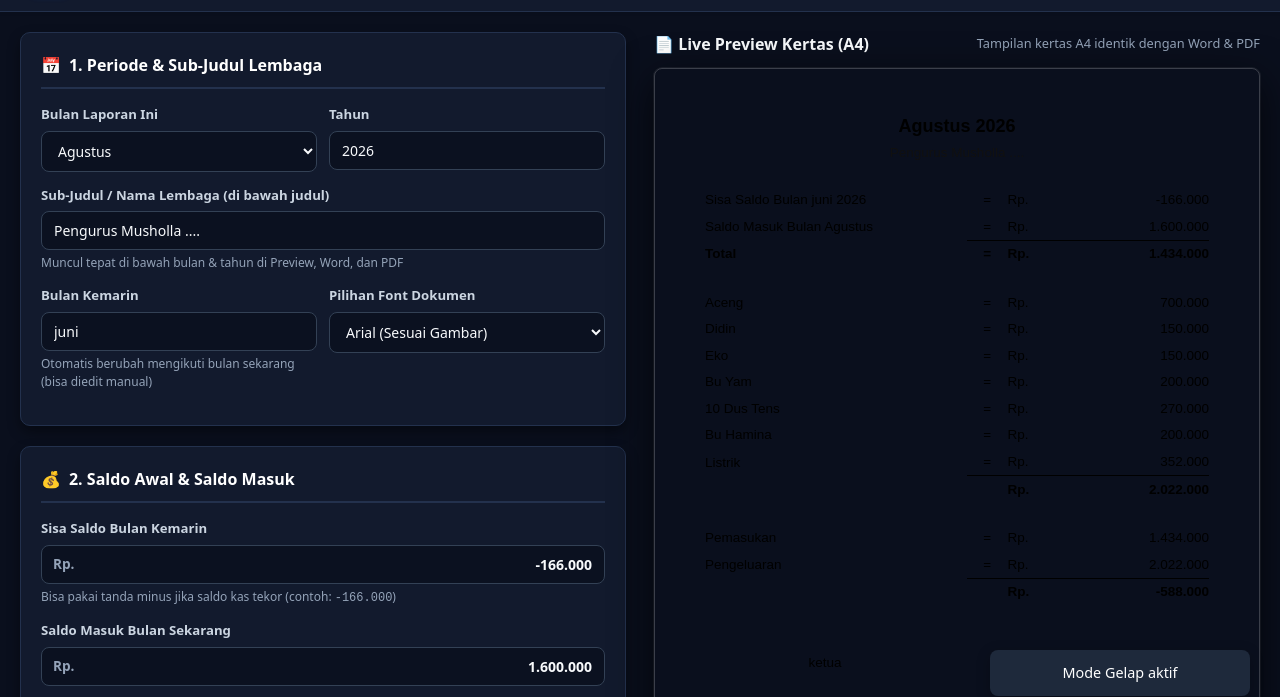
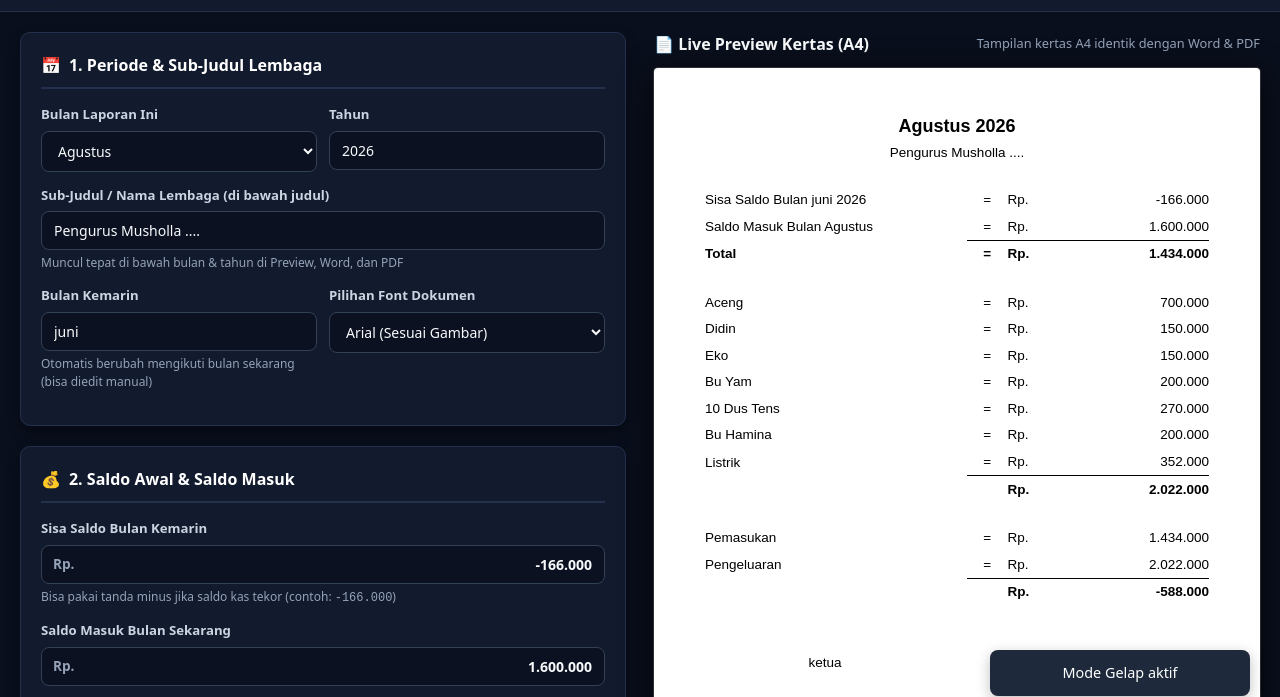
Before and after one commit to KnapQiProton/Hitung-Laporan, a website: page index.html in a window 1280 px wide. Both pictures are taken after a click on the button "Beralih Mode Gelap/Terang". Shown: the part 64-761 px from the top of the page. Drawn offline with Linux system fonts and the light colour scheme.

Commit message:
Fix: Lock A4 preview container to pure white background and black text in dark mode

```diff
--- a/index.html
+++ b/index.html
@@ -482,19 +482,35 @@
     }
 
     /* =========================================================================
-       CRITICAL: AREA PREVIEW A4 HARUS SELALU PUTIH DENGAN TEKS HITAM
-       (TIDAK TERPENGARUH DARK MODE)
+       CRITICAL: SCOPE WARNA KHUSUS KERTAS A4 (SELALU PUTIH APA PUN TEMANYA)
        ========================================================================= */
-    .a4-paper {
+    #preview-container,
+    .preview-container {
+      width: 100%;
+      display: block;
+      background: transparent !important;
+      padding: 0 !important;
+      margin: 0 !important;
+      border: none !important;
+      box-shadow: none !important;
+    }
+
+    #preview-container .a4-paper,
+    #preview-container .a4-page,
+    #preview-container .preview-paper,
+    #printArea,
+    .a4-paper,
+    .a4-page,
+    .preview-paper {
       background: #ffffff !important;
       background-color: #ffffff !important;
       color: #000000 !important;
       width: 100%;
       min-height: 720px;
       padding: 44px 50px;
-      border-radius: 8px;
+      border-radius: 4px;
       border: 1px solid #cbd5e1 !important;
-      box-shadow: 0 8px 30px rgba(0, 0, 0, 0.1) !important;
+      box-shadow: 0 0 0 1px rgba(0, 0, 0, 0.1), 0 4px 16px rgba(0, 0, 0, 0.15) !important;
       font-family: Arial, "Helvetica Neue", Helvetica, sans-serif;
       font-size: 13.5px;
       line-height: 1.45;
@@ -503,55 +519,93 @@
       transition: box-shadow 0.25s ease, border-color 0.25s ease;
     }
 
-    /* Di Dark Mode, berikan border & shadow yang jelas agar kertas A4 terlihat tegas */
-    [data-theme="dark"] .a4-paper {
-      border: 1px solid rgba(255, 255, 255, 0.2) !important;
-      box-shadow: 0 12px 40px rgba(0, 0, 0, 0.7), 0 0 0 1px rgba(255, 255, 255, 0.08) !important;
-    }
-
-    /* Seluruh elemen di dalam kertas A4 terkunci warna hitam di atas putih */
-    .a4-paper,
+    /* Di Dark Mode: Container kertas A4 TETAP 100% PUTIH dengan border/shadow kontras */
+    [data-theme="dark"] #preview-container .a4-paper,
+    [data-theme="dark"] #preview-container .a4-page,
+    [data-theme="dark"] #preview-container .preview-paper,
+    [data-theme="dark"] #printArea,
+    [data-theme="dark"] .a4-paper,
+    [data-theme="dark"] .a4-page,
+    [data-theme="dark"] .preview-paper {
+      background: #ffffff !important;
+      background-color: #ffffff !important;
+      color: #000000 !important;
+      border: 1px solid rgba(255, 255, 255, 0.25) !important;
+      box-shadow: 0 0 0 1px rgba(255, 255, 255, 0.15), 0 8px 32px rgba(0, 0, 0, 0.85) !important;
+    }
+
+    /* Seluruh elemen di dalam kertas A4 SELALU berwarna hitam & tidak menimpa background putih */
+    #preview-container .a4-paper *,
+    #printArea *,
     .a4-paper *,
-    .a4-paper .paper-title,
-    .a4-paper .paper-subtitle,
+    .a4-page *,
+    .preview-paper * {
+      color: #000000 !important;
+      border-color: #000000 !important;
+      -webkit-text-fill-color: #000000 !important;
+    }
+
+    /* Background tabel dan div di dalam kertas A4 */
+    #printArea table,
+    #printArea tr,
+    #printArea td,
+    #printArea div,
+    #printArea p,
+    #printArea span,
     .a4-paper table,
     .a4-paper tr,
     .a4-paper td,
-    .a4-paper .sig-name,
-    .a4-paper div {
-      color: #000000 !important;
+    .a4-paper div,
+    .a4-paper p,
+    .a4-paper span {
       background-color: transparent !important;
     }
 
+    #preview-container .paper-title,
+    #printArea .paper-title,
     .a4-paper .paper-title {
       text-align: center;
       font-size: 18px;
       font-weight: bold;
       margin-bottom: 4px;
       text-transform: capitalize;
-    }
-
+      color: #000000 !important;
+      background: transparent !important;
+    }
+
+    #preview-container .paper-subtitle,
+    #printArea .paper-subtitle,
     .a4-paper .paper-subtitle {
       text-align: center;
       font-size: 13.5px;
       font-weight: 500;
       color: #111111 !important;
       margin-bottom: 24px;
-    }
-
+      background: transparent !important;
+    }
+
+    #preview-container .paper-table,
+    #printArea .paper-table,
     .a4-paper .paper-table {
       width: 100%;
       border-collapse: collapse;
       margin-bottom: 22px;
       font-size: 13.5px;
       table-layout: fixed;
-    }
-
+      background: transparent !important;
+    }
+
+    #preview-container .paper-table td,
+    #printArea .paper-table td,
     .a4-paper .paper-table td {
       padding: 3.5px 0;
       vertical-align: bottom;
-    }
-
+      color: #000000 !important;
+      background: transparent !important;
+    }
+
+    #preview-container .paper-table .col-desc,
+    #printArea .paper-table .col-desc,
     .a4-paper .paper-table .col-desc {
       width: 52%;
       text-align: left;
@@ -560,16 +614,22 @@
       white-space: nowrap;
     }
 
+    #preview-container .paper-table .col-eq,
+    #printArea .paper-table .col-eq,
     .a4-paper .paper-table .col-eq {
       width: 8%;
       text-align: center;
     }
 
+    #preview-container .paper-table .col-rp,
+    #printArea .paper-table .col-rp,
     .a4-paper .paper-table .col-rp {
       width: 8%;
       text-align: left;
     }
 
+    #preview-container .paper-table .col-amt,
+    #printArea .paper-table .col-amt,
     .a4-paper .paper-table .col-amt {
       width: 32%;
       text-align: right;
@@ -577,6 +637,13 @@
       white-space: nowrap;
     }
 
+    /* Garis bawah penjumlahan (sum-line) SELALU hitam pekat */
+    #preview-container .sum-line td.col-eq,
+    #preview-container .sum-line td.col-rp,
+    #preview-container .sum-line td.col-amt,
+    #printArea .sum-line td.col-eq,
+    #printArea .sum-line td.col-rp,
+    #printArea .sum-line td.col-amt,
     .a4-paper .sum-line td.col-eq,
     .a4-paper .sum-line td.col-rp,
     .a4-paper .sum-line td.col-amt {
@@ -584,31 +651,45 @@
       padding-bottom: 3.5px;
     }
 
+    #preview-container .row-bold,
+    #printArea .row-bold,
     .a4-paper .row-bold {
       font-weight: bold;
     }
 
+    #preview-container .signatures-block,
+    #printArea .signatures-block,
     .a4-paper .signatures-block {
       margin-top: 48px;
       display: flex;
       justify-content: space-between;
       text-align: center;
       padding: 0 10px;
-    }
-
+      background: transparent !important;
+    }
+
+    #preview-container .sig-col,
+    #printArea .sig-col,
     .a4-paper .sig-col {
       width: 220px;
-    }
-
+      background: transparent !important;
+    }
+
+    #preview-container .sig-space,
+    #printArea .sig-space,
     .a4-paper .sig-space {
       height: 80px;
     }
 
+    #preview-container .sig-name,
+    #printArea .sig-name,
     .a4-paper .sig-name {
       font-weight: bold;
+      color: #000000 !important;
     }
 
     /* State khusus saat PDF di-generate */
+    #printArea.pdf-exporting,
     .a4-paper.pdf-exporting {
       box-shadow: none !important;
       border: none !important;
@@ -895,8 +976,9 @@
           <span style="font-size: 0.8rem;">Tampilan kertas A4 identik dengan Word & PDF</span>
         </div>
 
-        <!-- A4 PAPER PREVIEW (SELALU PUTIH & TEKS HITAM) -->
-        <div class="a4-paper" id="printArea">
+        <!-- A4 PAPER PREVIEW CONTAINER (SELALU PUTIH & TEKS HITAM) -->
+        <div id="preview-container" class="preview-container">
+          <div class="a4-paper preview-paper a4-page" id="printArea" style="background-color: #ffffff !important; color: #000000 !important;">
             <div class="paper-title" id="previewTitle">Agustus 2026</div>
             <div class="paper-subtitle" id="previewSubJudul">Pengurus Musholla ....</div>
 
@@ -972,6 +1054,7 @@
           </div>
         </div>
       </div>
+    </div>
 
   </div>
 
@@ -1017,6 +1100,11 @@
         document.documentElement.setAttribute("data-theme", "light");
         document.getElementById("themeIcon").textContent = "🌙";
         document.getElementById("themeLabel").textContent = "Dark Mode";
+      }
+      const printArea = document.getElementById("printArea");
+      if (printArea) {
+        printArea.style.backgroundColor = "#ffffff";
+        printArea.style.color = "#000000";
       }
     }
 
@@ -1214,7 +1302,11 @@
       if (!state) state = getCurrentState();
 
       const printArea = document.getElementById("printArea");
+      if (printArea) {
+        printArea.style.backgroundColor = "#ffffff";
+        printArea.style.color = "#000000";
         printArea.style.fontFamily = state.fontName;
+      }
 
       // 1. Judul & Sub-Judul
       document.getElementById("previewTitle").textContent = `${state.bulanSekarang} ${state.tahun}`;
```
Lines whose indentation alone changed are shown as unchanged.
